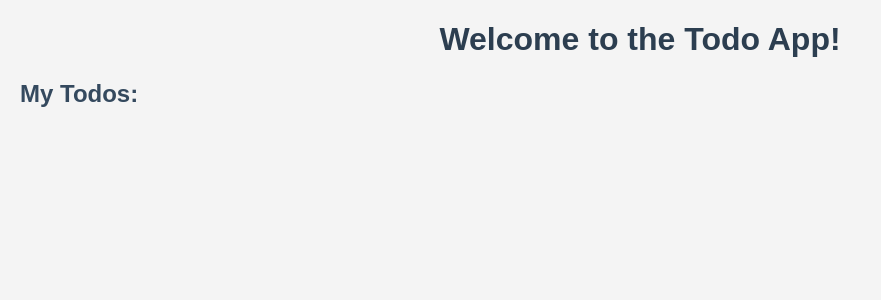
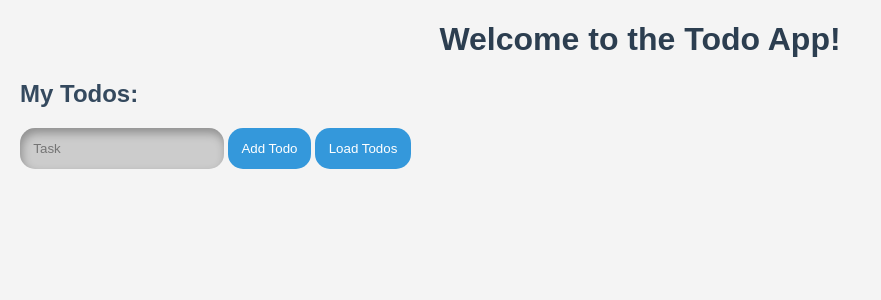
Before and after one commit to YousefIbrahim528/todo-app, a Flask app: template backend/templates/index.html in a window 1280 px wide. Shown: the top 300 px of the page, without its empty margins (0-881 px from the left). Run offline with Flask 3, Linux system fonts and the light colour scheme; the template is opened without the code that fills it, so the values that code supplies are empty.

Commit message:
Add loadTodos() function and button to manually fetch and display todos

```diff
--- a/backend/static/style.css
+++ b/backend/static/style.css
@@ -32,3 +32,97 @@ ul#todo-list li.completed {
     color: #7f8c8d;
     border-left-color: #e74c3c;
 }
+
+.input {
+  border: none;
+  outline: none;
+  border-radius: 15px;
+  padding: 1em;
+  background-color: #ccc;
+  box-shadow: inset 2px 5px 10px rgba(0,0,0,0.3);
+  transition: 300ms ease-in-out;
+}
+
+.button {
+  border: none;
+  outline: none;
+  border-radius: 15px;
+  padding: 1em;
+  background-color: #3498db;
+  color: white;
+  cursor: pointer;
+  transition: background-color 300ms ease-in-out;
+}
+
+.button:hover {
+  background-color: #2980b9;
+}
+
+
+
+
+.checkbox-container {
+  display: inline-block;
+  position: relative;
+  padding-left: 35px;
+  margin-bottom: 12px;
+  cursor: pointer;
+  font-size: 16px;
+  user-select: none;
+}
+
+.custom-checkbox {
+  position: absolute;
+  opacity: 0;
+  cursor: pointer;
+  height: 0;
+  width: 0;
+}
+
+.checkmark {
+  position: absolute;
+  top: 0;
+  left: 0;
+  height: 25px;
+  width: 25px;
+  background-color: #eee;
+  border-radius: 4px;
+  transition: background-color 0.3s;
+  box-shadow: 0 2px 5px rgba(0, 0, 0, 0.2);
+}
+
+.checkmark:after {
+  content: "";
+  position: absolute;
+  display: none;
+  left: 9px;
+  top: 5px;
+  width: 5px;
+  height: 10px;
+  border: solid white;
+  border-width: 0 3px 3px 0;
+  transform: rotate(45deg);
+}
+
+.custom-checkbox:checked ~ .checkmark {
+  background-color: #2196F3;
+  box-shadow: 0 3px 7px rgba(33, 150, 243, 0.3);
+}
+
+.custom-checkbox:checked ~ .checkmark:after {
+  display: block;
+}
+
+@keyframes checkAnim {
+  0% {
+    height: 0;
+  }
+
+  100% {
+    height: 10px;
+  }
+}
+
+.custom-checkbox:checked ~ .checkmark:after {
+  animation: checkAnim 0.2s forwards;
+}
--- a/backend/templates/index.html
+++ b/backend/templates/index.html
@@ -1,11 +1,13 @@
 <!DOCTYPE html>
 <html lang="en">
+
 <head>
     <meta charset="UTF-8">
     <meta name="viewport" content="width=device-width, initial-scale=1.0">
     <title>Todo App</title>
-    <link rel="stylesheet" href="{{ url_for('static', filename='css/style.css') }}">
+    <link rel="stylesheet" href="{{ url_for('static', filename='style.css') }}">
 </head>
+
 <body>
     <h1>Welcome to the Todo App!</h1>
     <h2>My Todos:</h2>
@@ -13,19 +15,58 @@
 
     </ul>
 
-    <script>
 
-        fetch('/todos')
-            .then(response => response.json())
-            .then(todos => {
-                const list = document.getElementById('todo-list');
-                todos.forEach(todo => {
-                    const li = document.createElement('li');
-                    li.textContent = `${todo.task} (Completed: ${todo.completed})`;
-                    list.appendChild(li);
-                });
-            })
-            .catch(error => console.error('Error fetching todos:', error));
-    </script>
+
+
+    <input type="text" autocomplete="off" name="task" class="input" placeholder="Task">
+
+
+    <button class="button" id="add-todo" onclick="addTodo()">Add Todo</button>
+    <button class="button" id="load-todos" onclick="loadTodos()">Load Todos</button>
+<script>
+function loadTodos() {
+    fetch('/todos')
+        .then(function (response) {
+            return response.json();
+        })
+        .then(function (todos) {
+            const list = document.getElementById('todo-list');
+            list.innerHTML = ""; // clear old todos before adding new ones
+
+            for (let i = 0; i < todos.length; i++) {
+                const todo = todos[i];
+
+                const li = document.createElement('li');
+
+                const taskText = document.createElement('p');
+                taskText.textContent = todo.task;
+                li.appendChild(taskText);
+
+                const label = document.createElement('label');
+                label.className = 'checkbox-container';
+
+                const checkbox = document.createElement('input');
+                checkbox.type = 'checkbox';
+                checkbox.className = 'custom-checkbox';
+                checkbox.checked = todo.completed;
+                label.appendChild(checkbox);
+
+                const checkmark = document.createElement('span');
+                checkmark.className = 'checkmark';
+                label.appendChild(checkmark);
+
+                li.appendChild(label);
+                list.appendChild(li);
+            }
+        })
+        .catch(function (error) {
+            console.log("Error fetching todos:", error);
+        });
+}
+
+
+</script>
+
 </body>
+
 </html>
```
